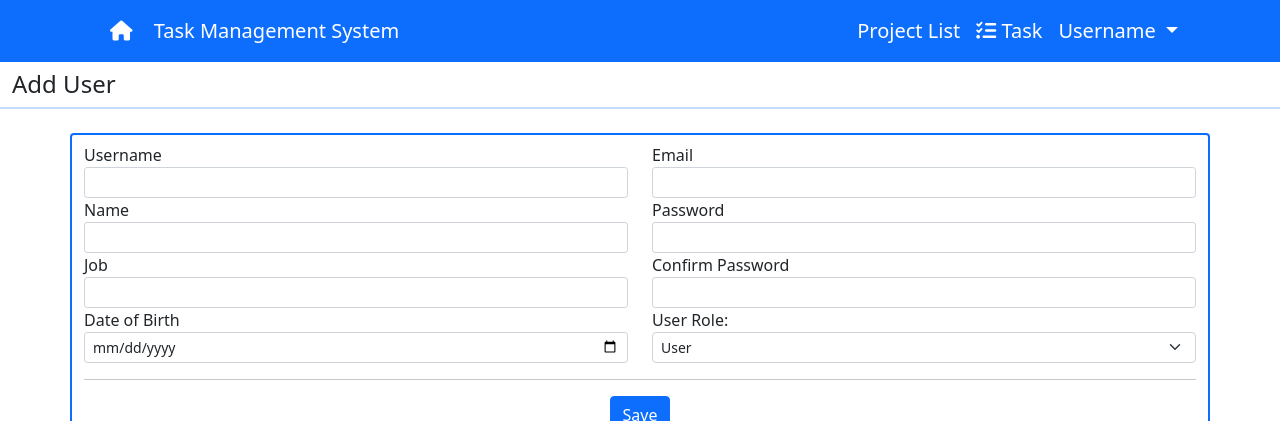
After one commit to Nam311hnvn/Work-Management-And-Arrange-System, a PHP site: the page made by src/update&add_user.php in a window 1280 px wide. The commit adds this page. Shown: the top 421 px of the page. Run offline with PHP 8.4, Linux system fonts and the light colour scheme.

Commit message:
Tac vu cua admin

```diff
--- a/asset/js/myscript.js
+++ b/asset/js/myscript.js
@@ -7,7 +7,7 @@ $(document).ready(function(){
             type: 'post',
             data: {Email:email, Pass:pass},
             success:function(resp){
-                alert(resp);
+                alert(resp);git
             }
 
 
--- a/src/login.php
+++ b/src/login.php
@@ -67,7 +67,7 @@
                                                     aria-describedby="addon-wrapping" id="Login_Password" required>
                                             </div>
                                             <div class="d-flex justify-content-start mb-3 mb-lg-4">
-                                                <a class="text-decoration-none" href="#">New around here? Sign up</a>
+                                                <a class="text-decoration-none" href="./regis.php">New around here? Sign up</a>
                                             </div>
                                             <div class="d-flex justify-content-start mb-3 mb-lg-4">
                                                 <button type="submit" class="btn btn-primary" name='Login'
--- a/src/new_project.php
+++ b/src/new_project.php
@@ -1,4 +1,4 @@
-<?php include('../reuse/header.php'); ?>
+<?php include('./reuse/header.php'); ?>
 <div class="content-header">
     <div class="container-fluid">
         <div class="row mb-2 ">
@@ -68,4 +68,4 @@
     <button type="button" class="btn btn-primary">Save</button>
 </div>
 
-<?php include('../reuse/footer.php'); ?>
+<?php include('./reuse/footer.php'); ?>
--- /dev/null
+++ b/src/update&add_user.php
@@ -0,0 +1,68 @@
+<?php include('./reuse/header.php')?>
+<div class="content-header">
+    <div class="container-fluid">
+        <div class="row mb-2 ">
+            <div class="col-sm-4 pt-2">
+                <h4>Add User</h4>
+            </div>
+            <hr class="border border-bottom-5 border-primary">
+        </div>
+    </div>
+    <div class="container border border-primary border-2 rounded-2">
+        <form action="" id="manage_user">
+            <input type="hidden" name="id" value="<?php echo isset($id) ? $id : '' ?>">
+            <div class="row">
+                <div class="col-md-6 pt-2">
+                    <div class="form-group">
+                        <label for="" class="control-label">Username</label>
+                        <input type="text" name="firstname" class="form-control form-control-sm" required>
+                    </div>
+                    <div class="form-group">
+                        <label for="" class="control-label">Name</label>
+                        <input type="text" name="lastname" class="form-control form-control-sm" required>
+                    </div>
+
+                    <div class="form-group">
+                        <label for="" class="control-label">Job</label>
+                        <input type="text" name="lastname" class="form-control form-control-sm">
+                    </div>
+                    <div class="form-group">
+                        <label for="" class="control-label">Date of Birth</label>
+                        <input type="date" class="form-control form-control-sm" autocomplete="off" name="start_date">
+                    </div>
+                </div>
+                <div class="col-md-6 pt-2">
+
+                    <div class="form-group">
+                        <label class="control-label">Email</label>
+                        <input type="email" class="form-control form-control-sm" name="email" required
+                            value="<?php echo isset($email) ? $email : '' ?>">
+                        <small id="#msg"></small>
+                    </div>
+                    <div class="form-group">
+                        <label class="control-label">Password</label>
+                        <input type="password" class="form-control form-control-sm" name="password">
+                    </div>
+                    <div class="form-group">
+                        <label class="label control-label">Confirm Password</label>
+                        <input type="password" class="form-control form-control-sm" name="cpass">
+                        <small id="pass_match" data-status=''></small>
+                    </div>
+                    <div class="form-group">
+                        <label class="control-label">User Role: </label>
+                        <select name="type" id="type" class="form-select form-select-sm">
+                            <option value="0" <?php echo isset($type) && $type == 0 ? 'selected' : '' ?>>User</option>
+                            <option value="1" <?php echo isset($type) && $type == 1 ? 'selected' : '' ?>>Admin</option>
+                        </select>
+                    </div>
+
+                </div>
+            </div>
+            <hr>
+            <div class="col-lg-12 text-right justify-content-center d-flex mb-2">
+                <button class="btn btn-primary mr-2">Save</button>
+            </div>
+        </form>
+    </div>
+</div>
+<?php include('./reuse/footer.php'); ?>
```
Also changed, not shown: src/Send_noti.php (added, +51 -0 lines), src/home.php (+7 -7 lines), src/user_list.php (added, +80 -0 lines).
